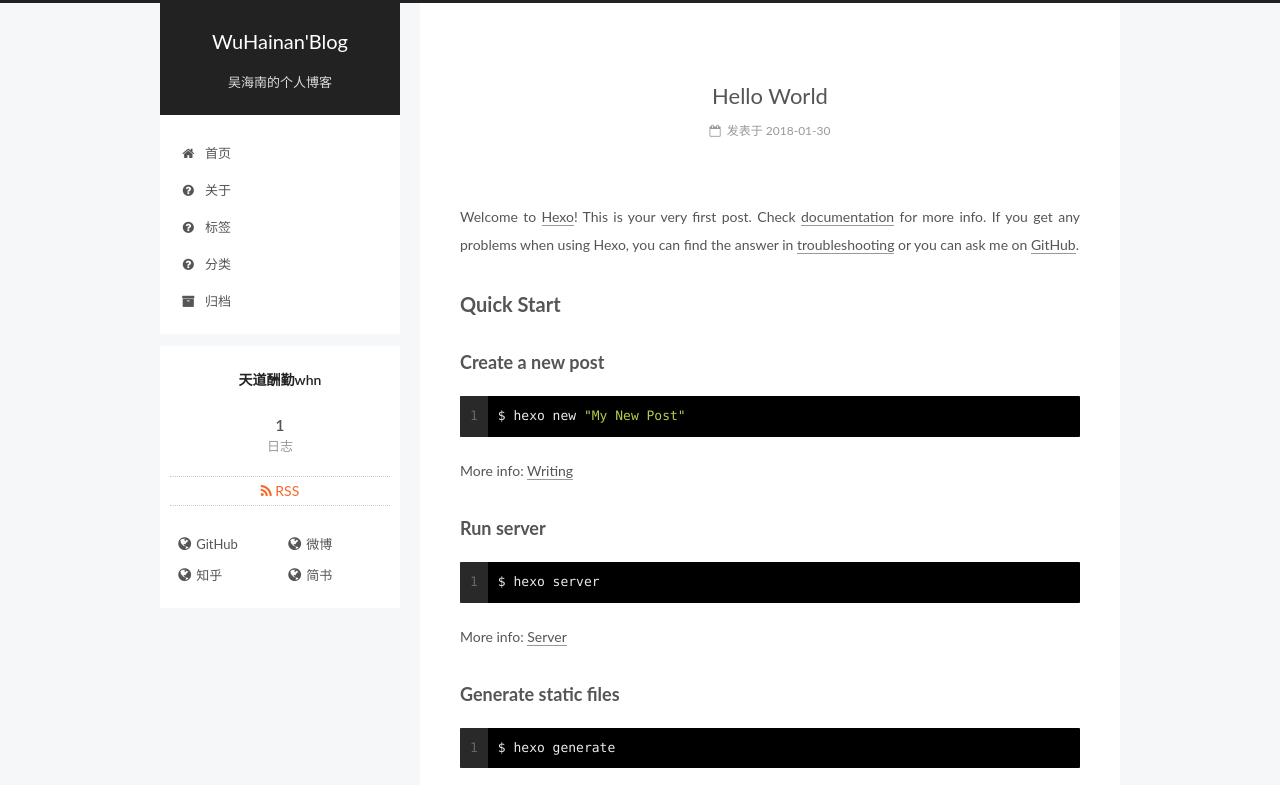
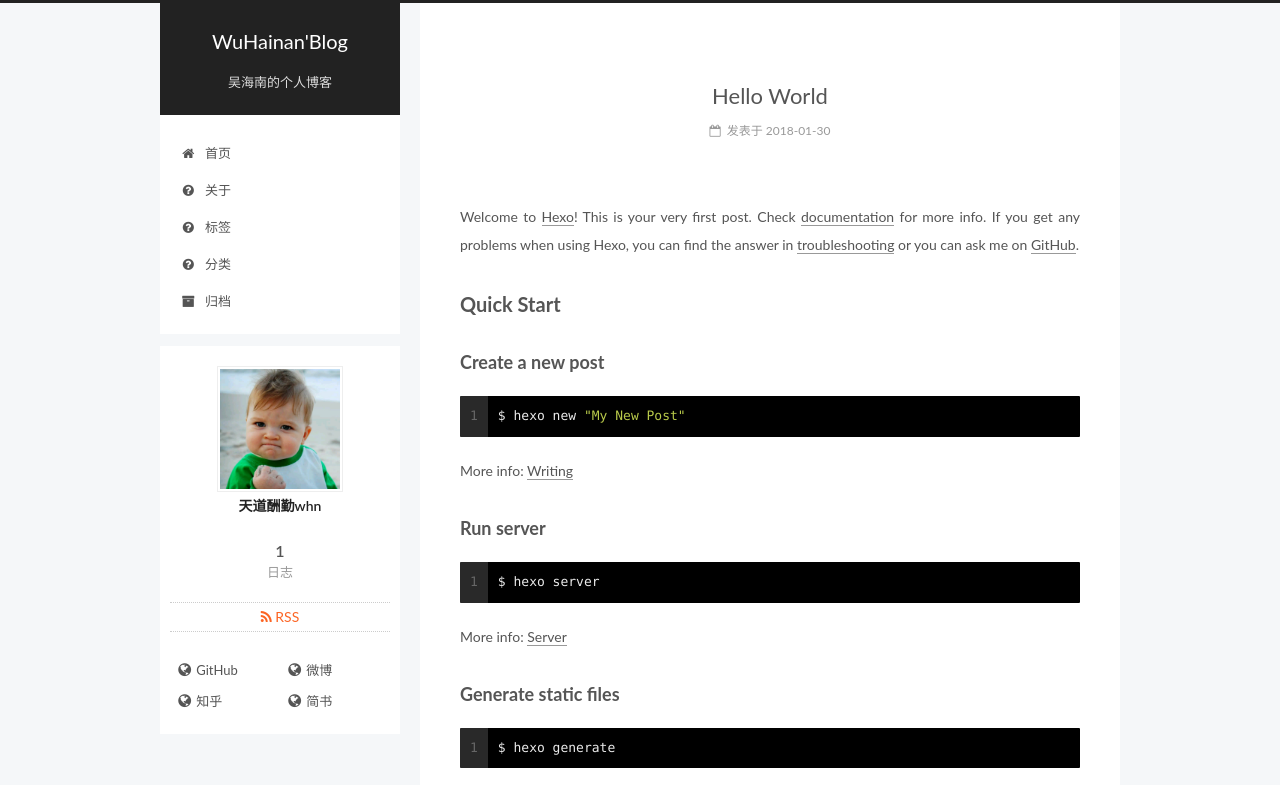
Before and after one commit to limingoo/limingoo.git.io, a plain HTML site: page index.html in a window 1280 px wide. Shown: the top 785 px of the page. Drawn offline with Linux system fonts and the light colour scheme; some packages are replaced by stand-ins of ours; a script that the page names is missing.

Commit message:
Site updated: 2018-01-30 13:50:56

```diff
--- a/css/main.css
+++ b/css/main.css
@@ -1823,7 +1823,7 @@ pre .javascript .function {
   width: 4px;
   height: 4px;
   border-radius: 50%;
-  background: #ecffe3;
+  background: #90cdff;
 }
 .links-of-blogroll {
   font-size: 13px;
--- a/index.html
+++ b/index.html
@@ -266,7 +266,7 @@
     <span hidden itemprop="author" itemscope itemtype="http://schema.org/Person">
       <meta itemprop="name" content="天道酬勤whn">
       <meta itemprop="description" content="">
-      <meta itemprop="image" content="/images/avatar.gif">
+      <meta itemprop="image" content="/images/1.jpg">
     </span>
 
     <span hidden itemprop="publisher" itemscope itemtype="http://schema.org/Organization">
@@ -410,6 +410,10 @@
       <section class="site-overview-wrap sidebar-panel sidebar-panel-active">
         <div class="site-overview">
           <div class="site-author motion-element" itemprop="author" itemscope itemtype="http://schema.org/Person">
+
+              <img class="site-author-image" itemprop="image"
+                src="/images/1.jpg"
+                alt="天道酬勤whn" />
 
               <p class="site-author-name" itemprop="name">天道酬勤whn</p>
               <p class="site-description motion-element" itemprop="description"></p>
```
Also changed, not shown: 2018/01/30/hello-world/index.html (+5 -1 lines), archives/2018/01/index.html (+4 -0 lines), archives/2018/index.html (+4 -0 lines), archives/index.html (+4 -0 lines), images/1.jpg (added).
